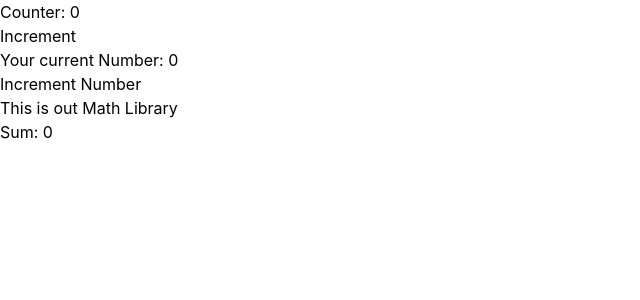
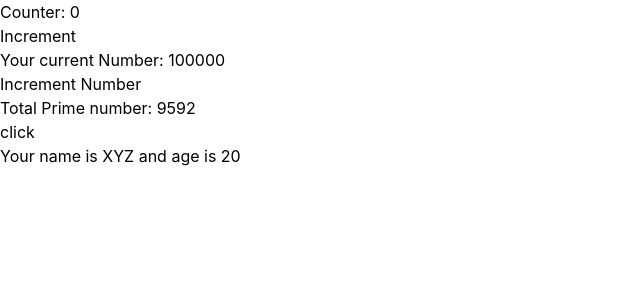
Before and after one commit to chintan21-png/React-Practice, a React (Vite) app in the folder Day9/: page / in a window 1280 px wide. Shown: the top 300 px of the page, without its empty margins (0-640 px from the left). Built offline with nearby package versions, Linux system fonts and the light colour scheme.

Commit message:
useMemo, React.memo, useCallback completed

```diff
--- a/Day9/src/App.jsx
+++ b/Day9/src/App.jsx
@@ -10,20 +10,50 @@
 // export default App;
 
 //useMemo hook
-import { useState } from "react"
+import { useCallback, useMemo, useState } from "react"
 import Sum from "./Sum";
+import Post from "./Post";
 
 function App() {
     const [count, setCount] = useState(0)
-    const [number, setNumber] = useState(0);
+    const [number, setNumber] = useState(100000);
+
+    const handleClick = useCallback(() => {
+        console.log("Handle Click", count);
+    },[count]);
+
+    const prime = useMemo(() => {
+        let total = 0;
+
+        if (number > 1) {
+            total++;
+        }
+        for(let i=3; i<= number; i++) {
+            total++;
+            for(let j=2; j<i; j++) {
+                if(i%j==0) {
+                    total --;
+                    break;
+                }
+            }
+        }
+        return total;
+    },[number])
+
+    const obj = useMemo(() => {
+        return {name: "XYZ", age:20};
+    },[])
     console.log("app render")
     return(
         <>
             <h1>Counter: {count}</h1>
             <button onClick={() => setCount(prev => prev + 1)}>Increment</button>
             <h2>Your current Number: {number}</h2>
-            <button onClick={() => setNumber(prev => prev + 100)}>Increment Number</button>
+            <button onClick={() => setNumber(prev => prev + 10000)}>Increment Number</button>
+            <h3>Total Prime number: {prime}</h3>
+            <button onClick={handleClick}>click</button>
             <Sum number={number}/>
+            <Post value={obj}/>
         </>
     );
 };
--- /dev/null
+++ b/Day9/src/Post.jsx
@@ -0,0 +1,12 @@
+import React from "react";
+
+const Post = React.memo(({value}) => {
+    console.log("Post render");
+    return(
+        <>
+            <h1>Your name is {value.name} and age is {value.age}</h1>
+        </>
+    )
+})
+
+export default Post;
--- a/Day9/src/Sum.jsx
+++ b/Day9/src/Sum.jsx
@@ -15,8 +15,8 @@ const Sum = React.memo((number) => {
 
     return(
         <>
-            <h1>This is out Math Library</h1>
-            <h2>Sum: {total}</h2>
+            {/* <h1>This is out Math Library</h1>
+            <h2>Sum: {total}</h2> */}
         </>
     );
 })
--- a/Day9/src/components/Card/UserCard.jsx
+++ b/Day9/src/components/Card/UserCard.jsx
@@ -49,12 +49,12 @@ function UserCard({ user }) {
         </div>
 
         <button className="bg-cyan-950 text-cyan-400 border border-cyan-400 border-b-4 font-medium overflow-hidden relative px-4 py-2 rounded-md hover:brightness-150 hover:border-t-4 hover:border-b active:opacity-75 outline-none duration-300 group w-full mt-4">
-           <span class="bg-cyan-400 shadow-cyan-400 absolute -top-[150%] left-0 inline-flex w-80 h-[5px] rounded-md opacity-50 group-hover:top-[150%] duration-500 shadow-[0_0_10px_10px_rgba(0,0,0,0.3)]"></span>
+           <span class="bg-cyan-400 shadow-cyan-400 absolute top-[-150%] left-0 inline-flex w-80 h-1.25 rounded-md opacity-50 group-hover:top-[150%] duration-500 shadow-[0_0_10px_10px_rgba(0,0,0,0.3)]"></span>
              View Profile
         </button>
       </div>
     </div>
   );
-}
+};
 
 export default UserCard;
--- a/Day9/src/components/UserList.jsx
+++ b/Day9/src/components/UserList.jsx
@@ -1,6 +1,4 @@
 // //https://dummyjson.com/users
-
-// debounce search input, add retry button in error state
 
 import { useEffect, useState } from "react";
 import Loader from "./Loader";
@@ -61,7 +59,7 @@ function UserList() {
   return (
     <>
       <h1 class="mb-4 text-3xl font-bold text-heading md:text-5xl lg:text-6xl text-center bg-gray-700">
-        <span class="text-transparent bg-clip-text bg-gradient-to-r to-emerald-600 from-sky-400">
+        <span class="text-transparent bg-clip-text bg-linear-to-r to-emerald-600 from-sky-400">
           Users
         </span>{" "}
         List :
```
